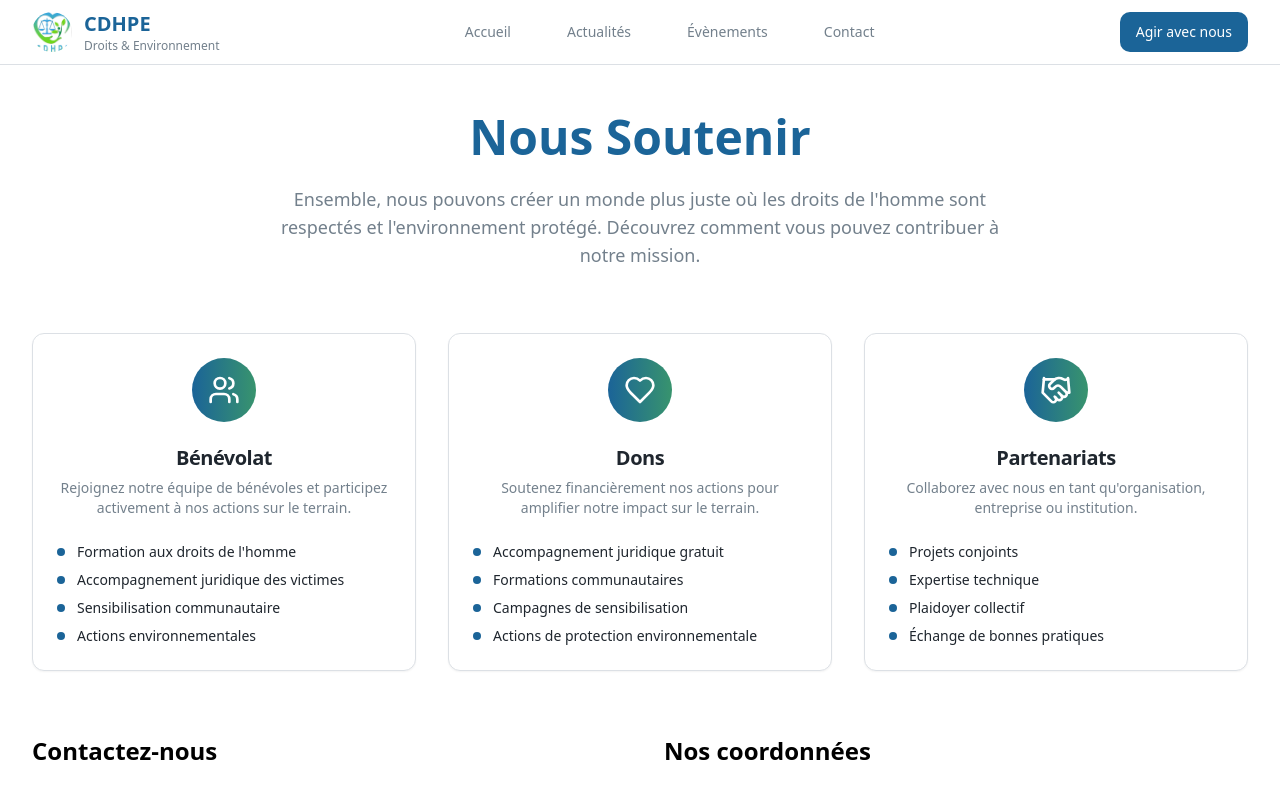
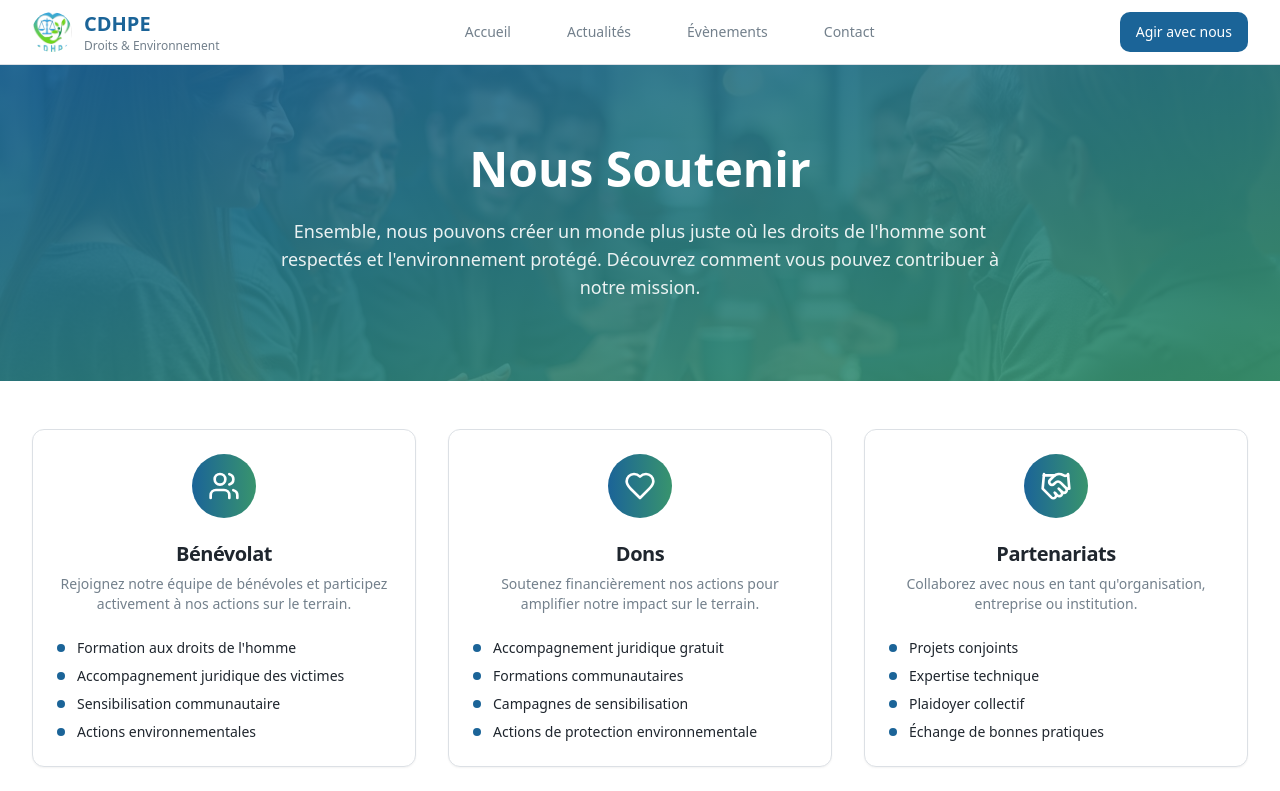
Before and after one commit to Pelestrom/cdhpe-eco-advocate, a React (Vite) app: page /nous-soutenir in a window 1280 px wide. Shown: the top 791 px of the page. Built offline with nearby package versions, Linux system fonts and the light colour scheme; the HTML template or start-up script is replaced by a standard one.

Commit message:
Refactor: Add background images to sections

```diff
--- a/src/pages/Actualites.tsx
+++ b/src/pages/Actualites.tsx
@@ -5,6 +5,8 @@ import { Input } from '@/components/ui/input';
 import { Button } from '@/components/ui/button';
 import { Select, SelectContent, SelectItem, SelectTrigger, SelectValue } from '@/components/ui/select';
 import { apiClient, NewsArticle } from '@/services/apiClient';
+
+import newsBg from '@/assets/news-section-bg.jpg';
 
 const Actualites = () => {
   const [news, setNews] = useState<NewsArticle[]>([]);
@@ -68,9 +70,9 @@ const Actualites = () => {
     <div className="min-h-screen">
       {/* Hero Section with Background */}
       <section
-        className="relative py-20 bg-gradient-to-br from-secondary/90 to-primary/90"
+        className="relative py-20"
         style={{
-          backgroundImage: `url(${import.meta.url.replace(/\/[^/]*$/, '')}/src/assets/news-section-bg.jpg)`,
+          backgroundImage: `url(${newsBg})`,
           backgroundSize: 'cover',
           backgroundPosition: 'center',
           backgroundAttachment: 'fixed'
--- a/src/pages/NousSoutenir.tsx
+++ b/src/pages/NousSoutenir.tsx
@@ -8,6 +8,8 @@ import { Textarea } from '@/components/ui/textarea';
 import { Select, SelectContent, SelectItem, SelectTrigger, SelectValue } from '@/components/ui/select';
 import { apiClient, ContactForm } from '@/services/apiClient';
 import { useToast } from '@/hooks/use-toast';
+
+import contactBg from '@/assets/contact-bg.jpg';
 
 const NousSoutenir = () => {
   const [formData, setFormData] = useState<ContactForm>({
@@ -98,18 +100,32 @@ const NousSoutenir = () => {
   ];
 
   return (
-    <div className="min-h-screen py-12">
-      <div className="container mx-auto px-4 sm:px-6 lg:px-8">
-        {/* Header */}
-        <div className="text-center mb-16">
-          <h1 className="text-4xl md:text-5xl font-bold mb-6">
-            <span className="gradient-text">Nous Soutenir</span>
-          </h1>
-          <p className="text-lg text-muted-foreground max-w-3xl mx-auto">
-            Ensemble, nous pouvons créer un monde plus juste où les droits de l'homme sont respectés
-            et l'environnement protégé. Découvrez comment vous pouvez contribuer à notre mission.
-          </p>
+    <div className="min-h-screen">
+      {/* Hero Section with Background */}
+      <section
+        className="relative py-20"
+        style={{
+          backgroundImage: `url(${contactBg})`,
+          backgroundSize: 'cover',
+          backgroundPosition: 'center',
+          backgroundAttachment: 'fixed'
+        }}
+      >
+        <div className="absolute inset-0 bg-gradient-to-br from-primary/90 to-secondary/90" />
+        <div className="container mx-auto px-4 sm:px-6 lg:px-8 relative z-10">
+          <div className="text-center">
+            <h1 className="text-4xl md:text-5xl font-bold mb-6 text-white">
+              Nous Soutenir
+            </h1>
+            <p className="text-lg text-white/90 max-w-3xl mx-auto">
+              Ensemble, nous pouvons créer un monde plus juste où les droits de l'homme sont respectés
+              et l'environnement protégé. Découvrez comment vous pouvez contribuer à notre mission.
+            </p>
+          </div>
         </div>
+      </section>
+
+      <div className="container mx-auto px-4 sm:px-6 lg:px-8 py-12">
 
         {/* Support Options */}
         <div className="grid grid-cols-1 md:grid-cols-3 gap-8 mb-16">
@@ -139,8 +155,8 @@ const NousSoutenir = () => {
         </div>
 
         <div className="grid grid-cols-1 lg:grid-cols-2 gap-12">
-          {/* Contact Form */}
-          <div>
+        {/* Contact Form */}
+          <div id="contact">
             <h2 className="text-2xl font-bold mb-6">Contactez-nous</h2>
             <Card>
               <CardHeader>
```
